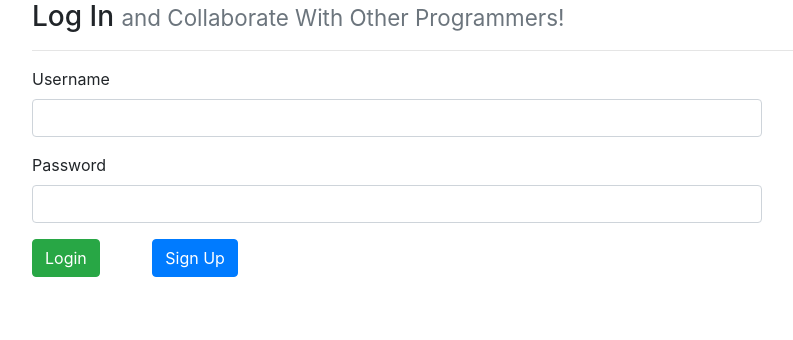
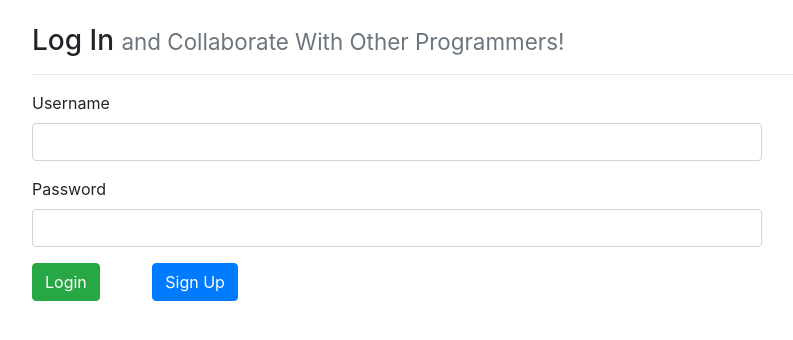
Before and after one commit to vladyslavnUA/code-fuse, a Django app: page /accounts/login/ in a window 1280 px wide. Shown: the part 72-412 px from the top of the page, without its empty margins (53-846 px from the left). Run offline with Django 3.2, Linux system fonts and the light colour scheme; parts of the project's set-up code (start-up, migrations or seed data) failed here and were passed over; some libraries are stand-ins or nearby versions.

Commit message:
updated login

```diff
--- a/accounts/templates/accounts/login.html
+++ b/accounts/templates/accounts/login.html
@@ -10,7 +10,7 @@
                 {% endfor %}
             </div>
         {% endif %}
-
+        <br>
         <!-- Log in Section -->
         <h3>Log In <small class="text-muted">and Collaborate With Other Programmers!</small></h3>
         <hr>
@@ -38,7 +38,7 @@
                         </div>
                     </div>
                     <div class="form-group row">
-                        <div class="col-8">
+                        <div class="col-md-8">
                             <input type="submit" value="Login" class="btn btn-success">
                             <input type="hidden" name="next" value="{{ next }}">
                             <a class="btn btn-primary ml-5" href="{% url 'accounts:signup' %}">Sign Up</a>
```
